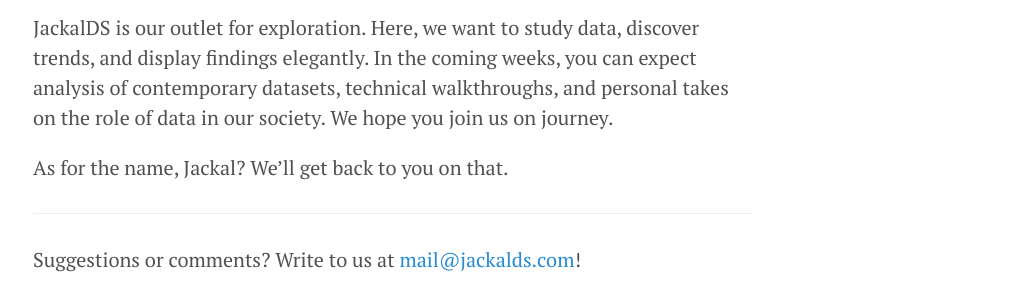
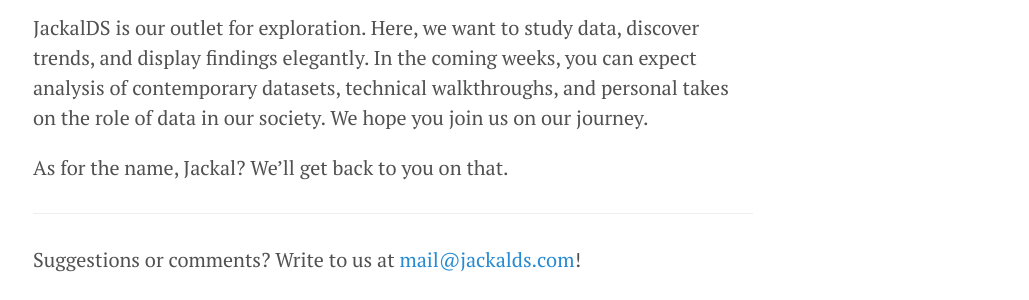
Before and after one commit to SohanChoudhury/JackalDS, a Jekyll site: the page built from _posts/2018-04-14-why-jackalds.md, in a window 1280 px wide. Shown: the part 1217-1517 px from the top of the page, without its empty margins (247-1276 px from the left). Built offline with Jekyll 4.4.1, drawn with Linux system fonts in a browser that asks for light colours.

Commit message:
Fixed Logo Dimensions

```diff
--- a/_includes/sidebar.html
+++ b/_includes/sidebar.html
@@ -5,7 +5,7 @@
 <!-- Toggleable sidebar -->
 <div class="sidebar" id="sidebar">
   <div class="sidebar-item">
-    <img src = "Logo.png" , alt = "Logo">
+    <img src = "/img/Logo.png" style="width:60%"  alt = "Logo">
     <p>{{ site.description }}</p>
   </div>
 
--- a/_posts/2018-04-14-why-jackalds.md
+++ b/_posts/2018-04-14-why-jackalds.md
@@ -13,7 +13,7 @@
 
 This is the problem solving that excites us. Answers are seldom defined, and correlation prompts further inquiry. Ultimately, the value lies in asking the *right* questions.
 
-JackalDS is our outlet for exploration. Here, we want to study data, discover trends, and display findings elegantly.  In the coming weeks, you can expect analysis of contemporary datasets, technical walkthroughs, and personal takes on the role of data in our society. We hope you join us on journey.
+JackalDS is our outlet for exploration. Here, we want to study data, discover trends, and display findings elegantly.  In the coming weeks, you can expect analysis of contemporary datasets, technical walkthroughs, and personal takes on the role of data in our society. We hope you join us on our journey.
 
 As for the name, Jackal? We’ll get back to you on that.
 
```
Also changed, not shown: images/Logo.png (added).
